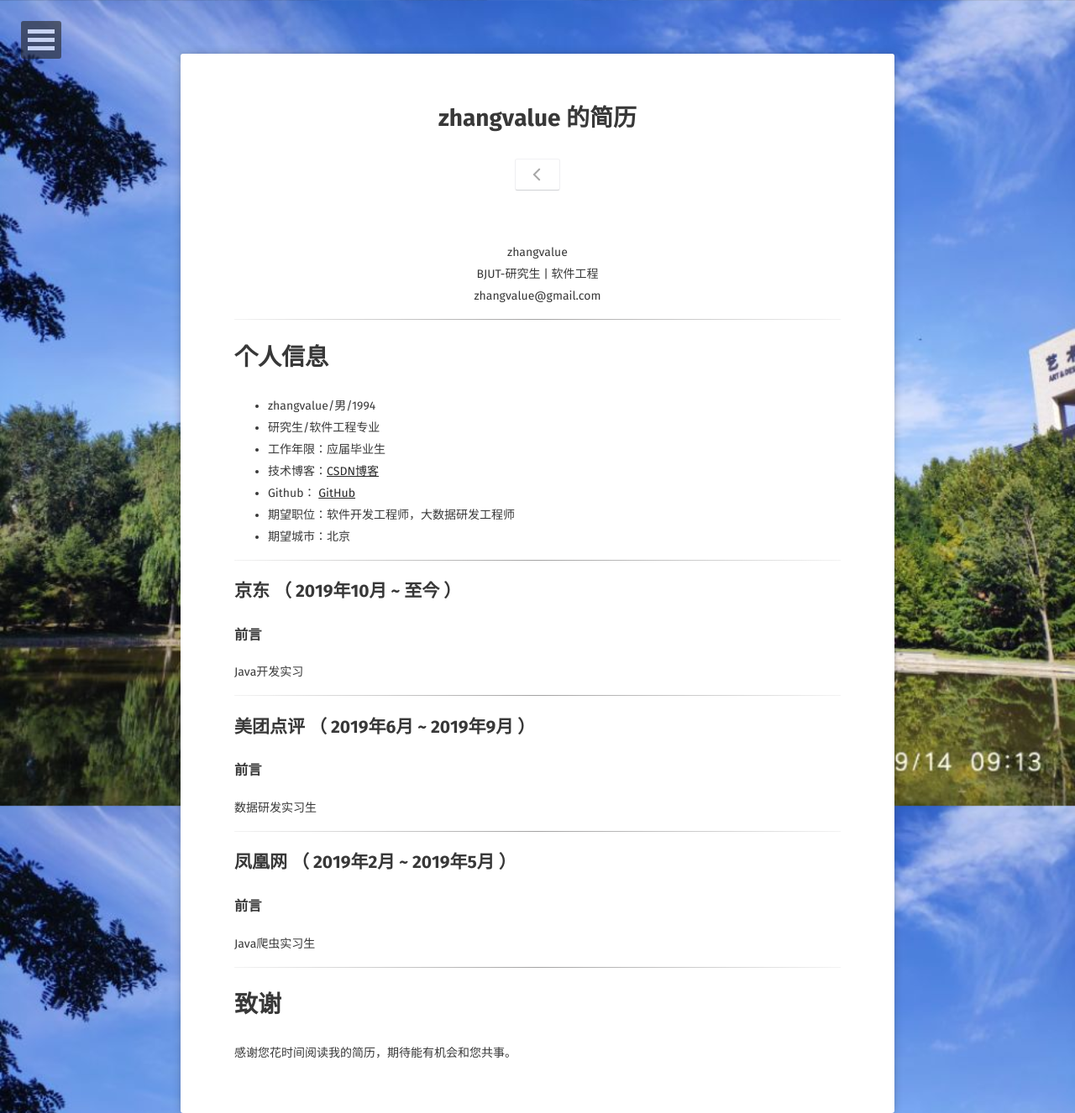
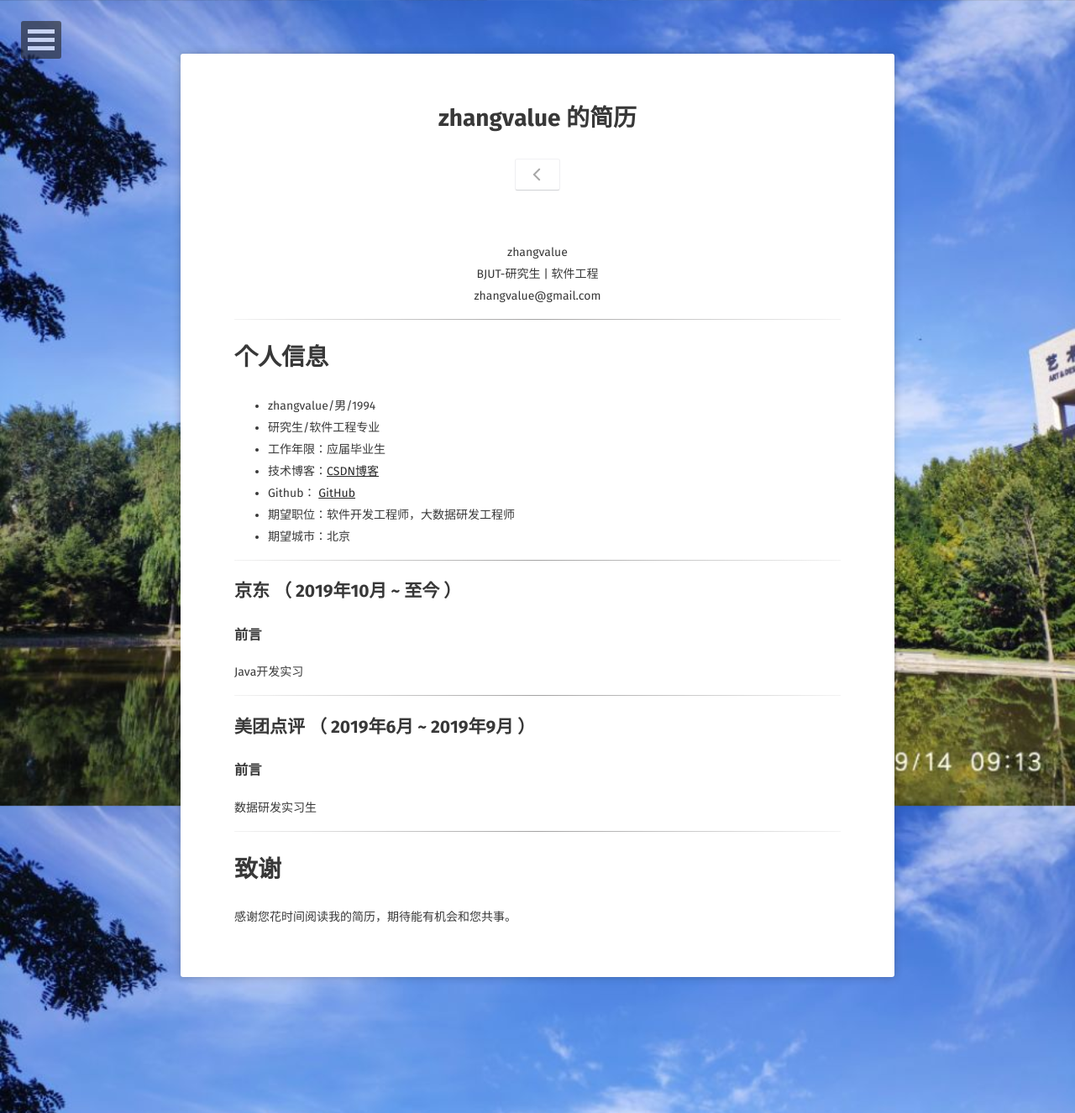
Before and after one commit to zhangvalue/zhangvalue.github.io, a Jekyll site: the page built from about/index.md, in a window 1280 px wide. Shown: the whole page at 84% size. Built offline with Jekyll 4.4.1, drawn with Linux system fonts in a browser that asks for light colours; some web fonts are replaced.

Commit message:
Update index.md

```diff
--- a/about/index.md
+++ b/about/index.md
@@ -39,11 +39,6 @@ Java开发实习
 
 ---
 
-## 凤凰网 （ 2019年2月 ~ 2019年5月 ）
-### 前言
-Java爬虫实习生
-
----
 
 # 致谢
 感谢您花时间阅读我的简历，期待能有机会和您共事。
```
